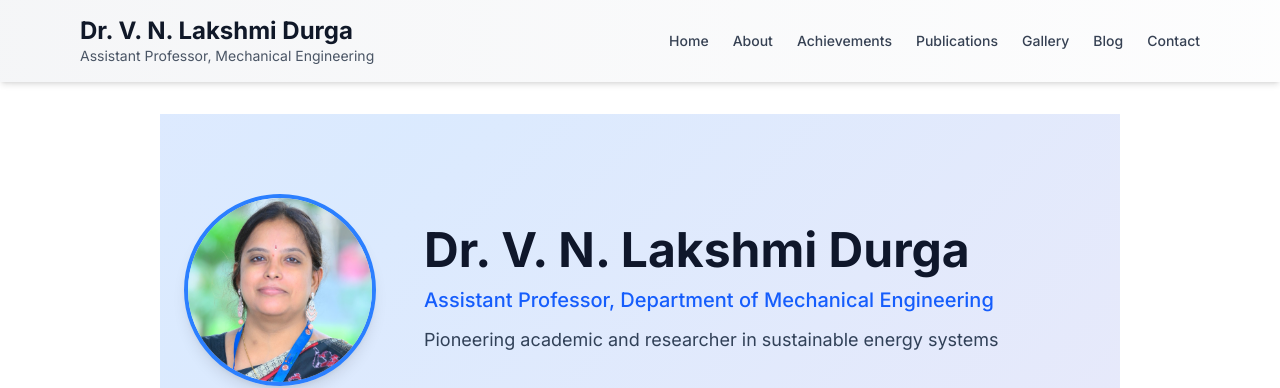
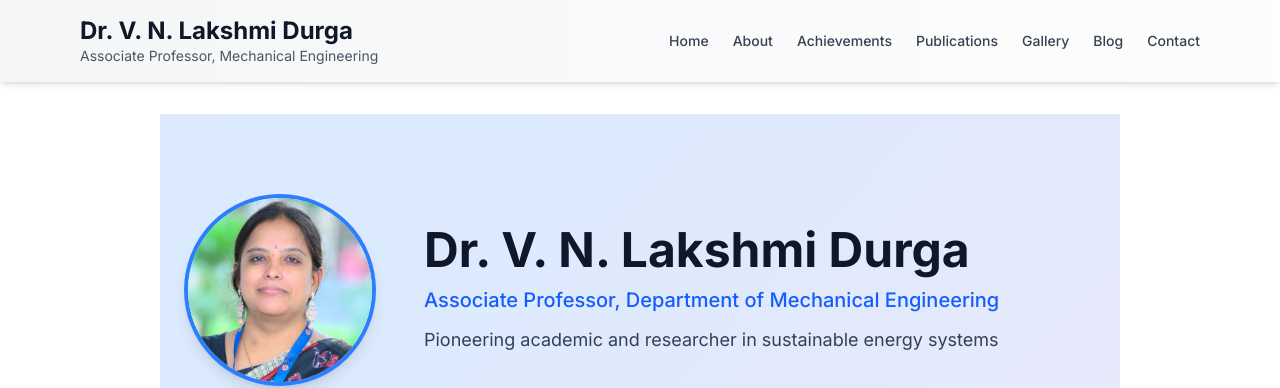
Before and after one commit to Abhiraj36/Portfolio_Professor, a Next.js app: page /about in a window 1280 px wide. Shown: the top 388 px of the page. Built offline with nearby package versions, Linux system fonts and the light colour scheme.

Commit message:
She is now an associate prfessor, Congratulations to her

```diff
--- a/src/app/about/page.tsx
+++ b/src/app/about/page.tsx
@@ -36,7 +36,7 @@ export default function AboutPage() {
       Dr. V. N. Lakshmi Durga
     </h1>
     <h2 className="text-lg md:text-xl text-blue-600 dark:text-blue-400 font-medium">
-      Assistant Professor, Department of Mechanical Engineering
+      Associate Professor, Department of Mechanical Engineering
     </h2>
     <p className="text-base md:text-lg text-slate-700 dark:text-gray-300">
       Pioneering academic and researcher in sustainable energy systems
--- a/src/components/Navbar.tsx
+++ b/src/components/Navbar.tsx
@@ -26,7 +26,7 @@ const links = [
             Dr. V. N. Lakshmi Durga
           </h1>
           <p className="text-sm text-gray-600 dark:text-gray-400 hidden sm:block">
-            Assistant Professor, Mechanical Engineering
+            Associate Professor, Mechanical Engineering
           </p>
         </div>
 
```
